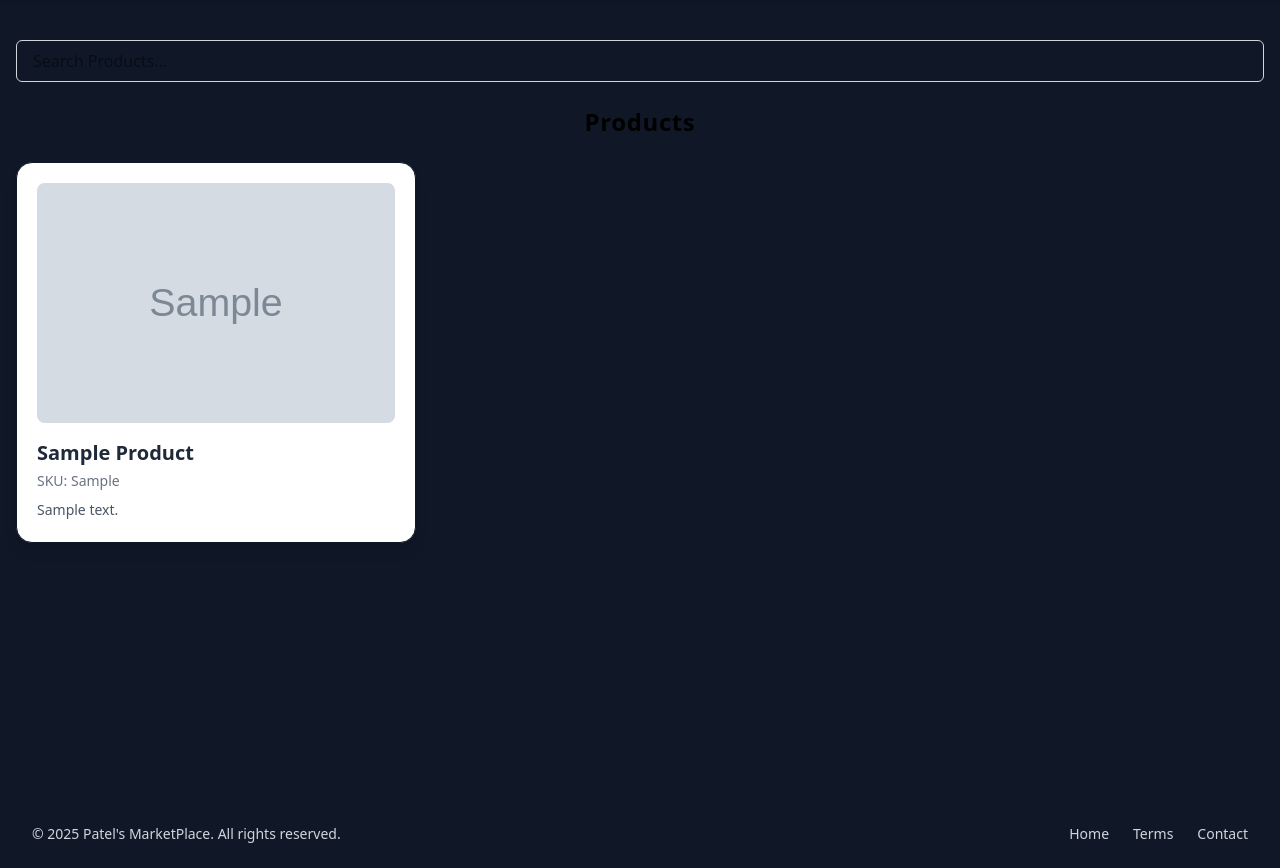
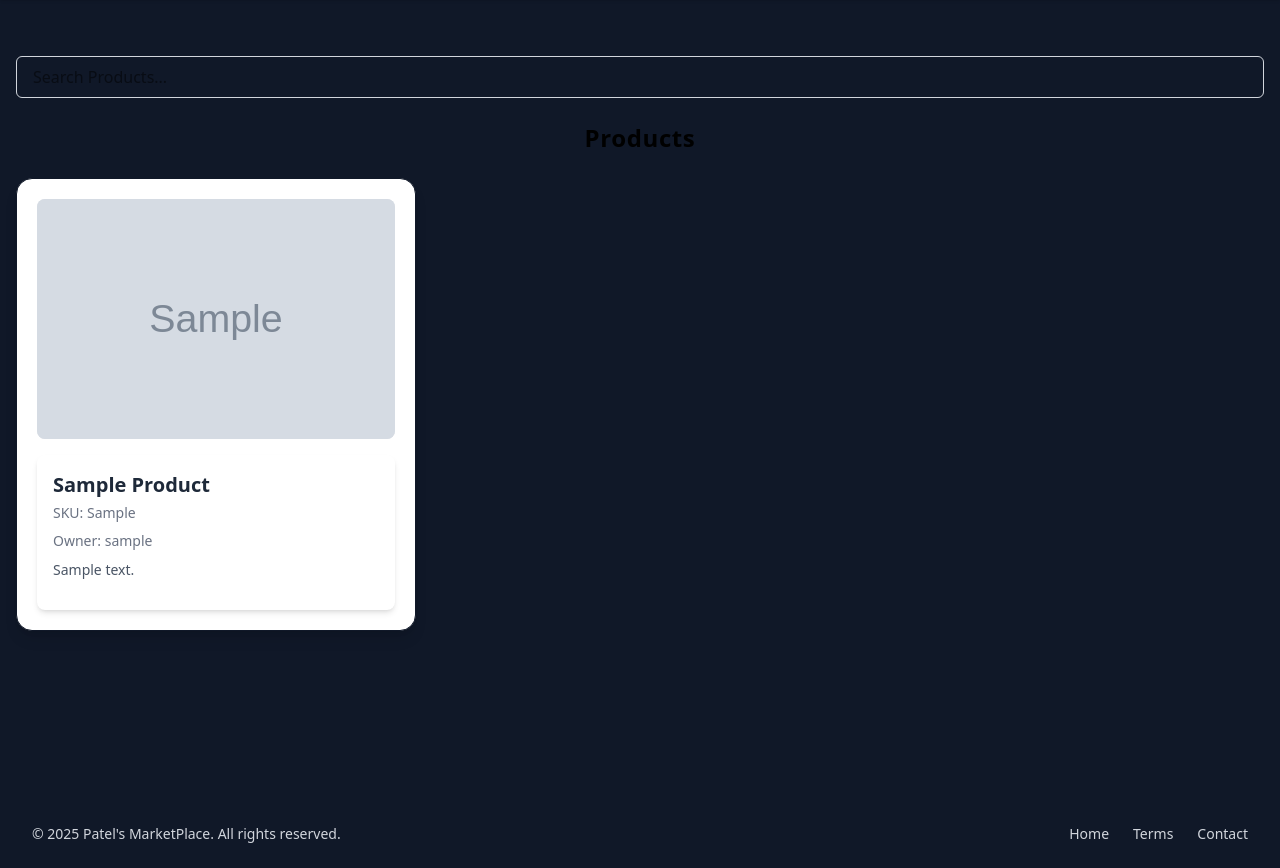
Before and after one commit to Harshil-2193/MarketPlace-Django, a Django app: page / in a window 1280 px wide. Shown: the part 64-932 px from the top of the page. Run offline with Django 5.2, Linux system fonts and the light colour scheme; tables that the repository leaves empty hold one stand-in row (values such as "Sample post"); grey boxes marked "Sample" are stand-in pictures.

Commit message:
Fixed the alignment issue of cards on my_products page

```diff
--- a/portal/backend.py
+++ b/portal/backend.py
@@ -5,7 +5,6 @@ from django.db.models import Q
 
 class EmailOrUsernameBackend(ModelBackend):
     def authenticate(self, request, username = None, password = None, **kwargs):
-
         try:
             user = User.objects.filter(Q(username__iexact=username) | Q(email__iexact=username)).first()
         except User.DoesNotExist:
--- a/portal/urls.py
+++ b/portal/urls.py
@@ -26,5 +26,6 @@ urlpatterns = [
     path('edit_profile/', views.edit_profile_view, name="edit_profile_page"),
 
     path('search/',views.search_products_view, name="search_products"),
+    path('my_products/search/',views.search_my_products_view, name="search_myproducts"),
 
 ]
--- a/portal/views.py
+++ b/portal/views.py
@@ -13,6 +13,7 @@ import time
 from django.db import connection,reset_queries
 from django.http import JsonResponse
 from django.template.loader import render_to_string
+from django.db.models import Q
 from .models import *
 logger = logging.getLogger(__name__)
 
@@ -500,18 +501,38 @@ def search_products_view(request):
     try:
         query = request.GET.get('q', '').strip()
         if query:
-            print(f"Search Query: {query}")
+            logger.info(f"Search Query: {query}")
             products = Product.objects.select_related('brand','owner').filter(
                 # product_name__icontais = query,
-                product_name__istartswith=query,
+                # product_name__istartswith=query,
+                Q(product_name__icontains=query) | Q(product_name__istartswith=query),
                 status=True
             ).order_by('-product_id')
         else:
             products = Product.objects.select_related('brand', 'owner').filter(status=True).order_by('-product_id')
-
         html = render_to_string('portal/_product_list.html',{'products':products})
         return JsonResponse({'html': html})
     except Exception as e:
        logger.exception(f"Error while searching products; {e}")
        messages.error(request, "Something went wrong while searching products.")
        return redirect('portal')
+
+def search_my_products_view(request):
+    try:
+        query = request.GET.get('q','').strip()
+        user_profile = UserProfile.objects.filter(user=request.user).first()
+
+        if query:
+            products = Product.objects.select_related('brand','owner').filter(
+                Q(product_name__icontains=query) | Q(product_name__istartswith=query),
+            ).filter(owner=user_profile)
+        else:
+            products = Product.objects.select_related('brand','owner').filter(owner=user_profile)
+
+        html = render_to_string('portal/_product_list.html', {'products': products})
+        return JsonResponse({'html': html})
+
+    except Exception as e:
+        logger.exception(f"Error while searching my products: {e}")
+        messages.error(request,"Something went wrong while searching your products.")
+        return redirect('my_products_page')
--- a/templates/portal/dashboard.html
+++ b/templates/portal/dashboard.html
@@ -1,6 +1,6 @@
 {% extends "layout.html" %}
 {% load form_filters %}
-
+{% load static %}
 {% block title %}{{title}}{% endblock title %}
 
 {% block content %}
@@ -10,7 +10,7 @@
             <button class="bg-green-500 px-2 py-3 text-white hover:bg-green-600 rounded-lg"><a href="{% url "create_product_page" %}">Register New Product</a></button>
         {% endif %}
 
-        <div class='mb-6'>
+        <div class='mb-6 mt-4'>
             <input type="text" id="searchBox" placeholder="Search Products..."
                 class="w-full px-4 py-2 border border-gray-300 dark:border-gray-600 rounded-md focus:outline-none focus:ring-2 focus:ring-blue-500 dark:bg-gray-800 dark:text-white"
             >
@@ -19,64 +19,69 @@
         <h1 class="text-2xl font-bold text-center text-black dark:text-white mb-6 tracking-wide">{{heading}}</h1>
 
         <div id="productList">
-            <div class="grid gap-6 sm:grid-cols-1 md:grid-cols-2 lg:grid-cols-3">
+            <div class="grid gap-6 sm:grid-cols-1 md:grid-cols-2 lg:grid-cols-3 [grid-auto-rows:1fr]">
+
+
                 {% for product in products %}
-                    <a href="{% url 'product_details_page' product.product_id %}" class="block hover:no-underline">
-                        <div class="bg-white dark:bg-gray-900 border border-gray-900 dark:border-gray-900 rounded-2xl shadow-lg hover:shadow-blue-500/30 transition duration-300 p-5 hover:scale-[1.02]">
+                    <div class="bg-white dark:bg-gray-900 border border-gray-900 dark:border-gray-900 rounded-2xl shadow-lg hover:shadow-blue-500/30 transition duration-300 p-5 hover:scale-[1.02] h-full flex flex-col justify-between">
 
-                            <img src="{{ product.image.url }}" alt="{{ product.product_name }}" class="w-full max-h-60 object-cover rounded-lg mb-4 bg-gray-200 dark:bg-gray-700">
+                    <a href="{% url 'product_details_page' product.product_id %}">
+                        <img src="{{ product.image.url }}" alt="{{ product.product_name }}" class="w-full h-60 object-cover rounded-lg mb-4 bg-gray-200 dark:bg-gray-700">
+                    </a>
 
+                    <div class="bg-white dark:bg-gray-800 shadow-md rounded-lg p-4 flex flex-col justify-start flex-grow">
+                        <a href="{% url 'product_details_page' product.product_id %}">
                             <h2 class="text-xl font-semibold text-gray-800 dark:text-white mb-1">
                                 {{ product.product_name|title }}
                             </h2>
+                        </a>
 
                         <div class="text-gray-500 dark:text-gray-300 text-sm mb-2">
                             <span class="font-medium">SKU:</span> {{ product.sku }}
                         </div>
+                        <div class="text-gray-500 dark:text-gray-300 text-sm mb-2">
+                            <span class="font-medium">Owner:</span> {{ product.owner.user.username }}
+                        </div>
 
-                            <p class="text-gray-600 dark:text-gray-300 text-sm leading-relaxed overflow-hidden max-h-[4.5rem]">
+                        <p class="text-gray-600 dark:text-gray-300 text-sm leading-relaxed overflow-hidden max-h-[4.5rem] mb-3">
                             {{ product.desc|truncatechars:100 }}
                         </p>
+
                         {% if show_actions %}
-                                <p>
+                            <div class="mb-3">
                                 <span class="font-medium text-blue-500">Status:</span>
                                 {% if product.status %}
                                     <span class="text-green-600 font-semibold">Active</span>
                                 {% else %}
                                     <span class="text-red-500 font-semibold">Inactive</span>
                                 {% endif %}
-                                </p>
-                                <div class="mt-4 flex gap-4 justify-between items-center">
+                            </div>
+                        {% endif %}
+                    </div>
+
+                    {% if show_actions %}
+                        <div class="mt-3 flex justify-between w-full">
                             <a href="{% url 'edit_product_page' product.product_id %}"
-                                        class="bg-yellow-500 hover:bg-yellow-600 text-white text-sm px-4 py-2 rounded-md">
+                                class="bg-yellow-500 hover:bg-yellow-600 text-white text-xs px-3 py-1.5 rounded">
                                 Update
                             </a>
 
-                                        <form action="{% url 'delete_product_page' product.product_id %}" method="POST">
+                            <form action="{% url 'delete_product_page' product.product_id %}" method="POST" class="inline-block">
                                 {% csrf_token %}
                                 <button type="submit"
-                                                    onclick="return confirm('Are you sure you want to delete this brand?')"
-                                                    class="bg-red-500 hover:bg-red-600 text-white text-sm px-4 py-2 rounded-md">
+                                        onclick="return confirm('Are you sure you want to delete this product?')"
+                                        class="bg-red-500 hover:bg-red-600 text-white text-xs px-3 py-1.5 rounded">
                                     Delete
                                 </button>
                             </form>
                         </div>
                     {% endif %}
                 </div>
-                    </a>
-                {% empty %}
-                    <p class="text-red-500 dark:text-red-400">No products found.</p>
-                    <div class="text-center mt-4">
-                        <button class="bg-green-500 px-2 py-3 text-white hover:bg-green-600 rounded-lg">
-                            <a href="{% url "create_product_page" %}">Register New Product</a>
-                        </button>
-                    </div>
+
                 {% endfor %}
             </div>
     </div>
 
-
-        {% comment %} Paginator {% endcomment %}
         {% if products.has_other_pages %}
             <div class="mt-8 flex justify-center items-center space-x-2">
                 {% if products.has_previous %}
@@ -95,36 +100,5 @@
     </section>
 </div>
 
-<script>
-    function toggleDescription(id) {
-        const desc = document.getElementById(`desc-${id}`);
-        const btn = event.target;
-        const isCollapsed = desc.classList.toggle('max-h-[4.5rem]');
-        btn.textContent = isCollapsed ? "View More" : "View Less";
-    }
-
-
-    document.addEventListener('DOMContentLoaded', function () {
-        const searchBox = document.getElementById('searchBox');
-
-        searchBox.addEventListener('keyup', function () {
-            const query = searchBox.value;
-
-            fetch(`search/?q=${query}`, {
-                headers: {
-                    'X-Requested-With': 'XMLHttpRequest'
-                }
-            })
-            .then(response => response.json())
-            .then(data => {
-                document.getElementById('productList').innerHTML = data.html;
-            })
-            .catch(error => {
-                console.error('Error:', error);
-            });
-        });
-    });
-
-
-</script>
+<script src="{% static 'js/index.js' %}"></script>
 {% endblock content %}
```
Also changed, not shown: static/js/index.js (added, +36 -0 lines). Lines whose indentation alone changed are shown as unchanged.
